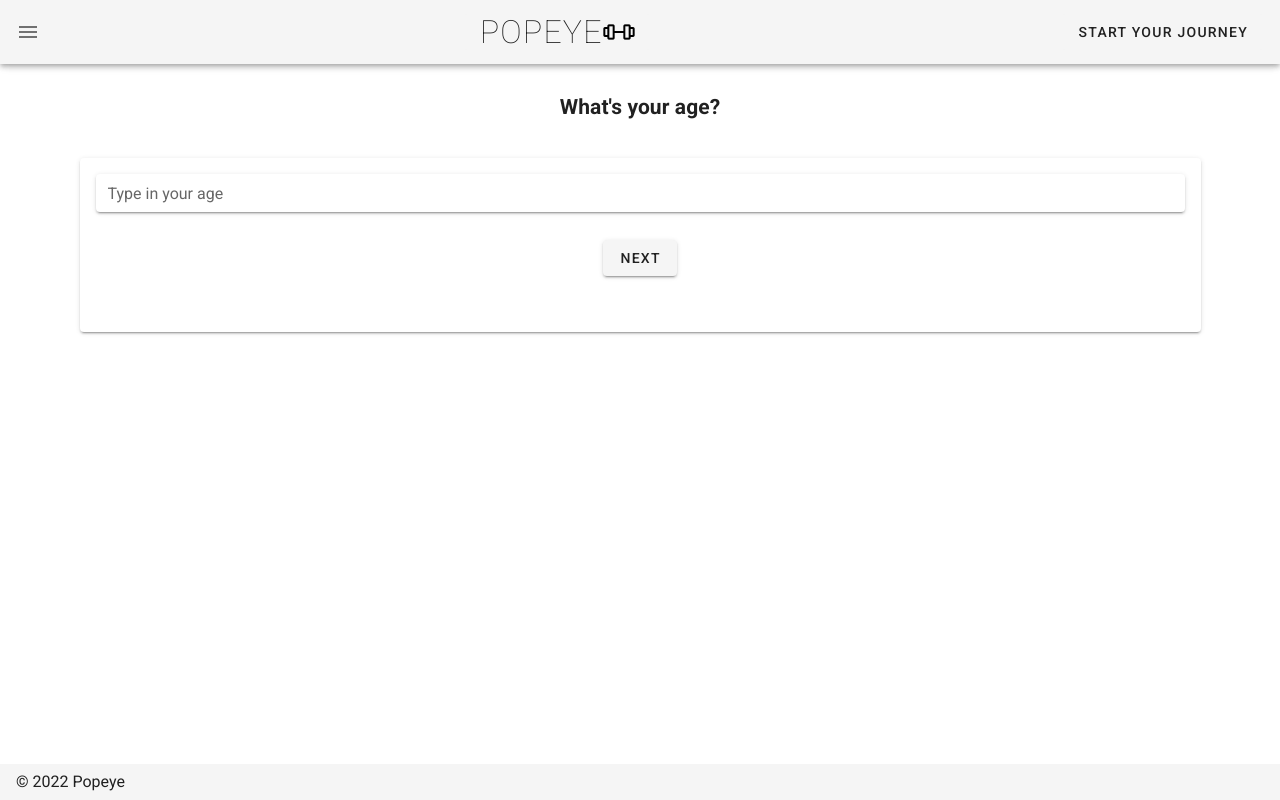
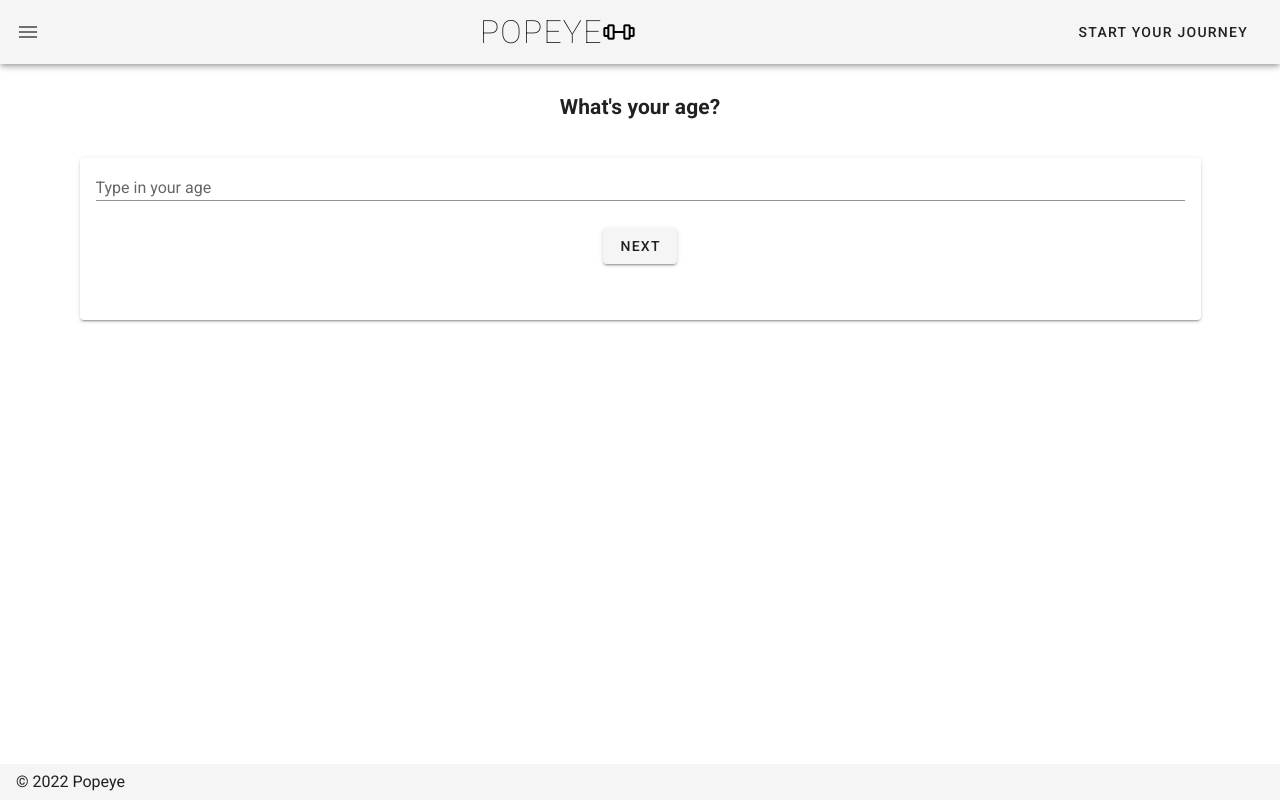
Before and after one commit to patrik-16/popeye, a Nuxt app in the folder frontend/: page /onePage in a window 1280 px wide. Built offline with nearby package versions, Linux system fonts and the light colour scheme.

Commit message:
page one done part 1

```diff
--- a/frontend/pages/onePage.vue
+++ b/frontend/pages/onePage.vue
@@ -7,20 +7,24 @@
         <v-card
           elevation="2"
         >
-          <form
+          <v-form
+            ref="form"
+            v-model="valid"
             class="form"
+            lazy-validation
             @submit.prevent="submit"
           >
             <div>
               <v-text-field
-                v-model="age"
+                v-model.number="age"
                 class="pa-4 mt-10 text-center"
-                :rules="rules"
+                :rules="inputRules"
                 hide-details="auto"
                 label="Type in your age"
-                solo
                 dense
                 required
+                min="16"
+                max="50"
               >
                 {{ age }}
               </v-text-field>
@@ -28,14 +32,14 @@
             <div class="align-self-center mt-3">
               <v-btn
                 type="submit"
-                :disabled="false"
+                :disabled="!valid"
                 class="btn btn-info"
                 @click="toTwoPage"
               >
                 Next
               </v-btn>
             </div>
-          </form>
+          </v-form>
         </v-card>
       </v-card-text>
     </v-row>
@@ -46,11 +50,12 @@
 export default {
   name: 'OnePage',
   data: () => ({
-    rules: [
-      value => (value <= 50 && value >= 16) || 'You must be between 18 and 50 years old!'
-    ],
-    valid: false,
-    age: ''
+    valid: true,
+    age: '',
+    inputRules: [
+      value => !!value || 'Age is required',
+      value => (value <= 50 && value >= 16) || 'You must be between 16 and 50 years old!'
+    ]
   }),
   methods: {
     submit () {
```
